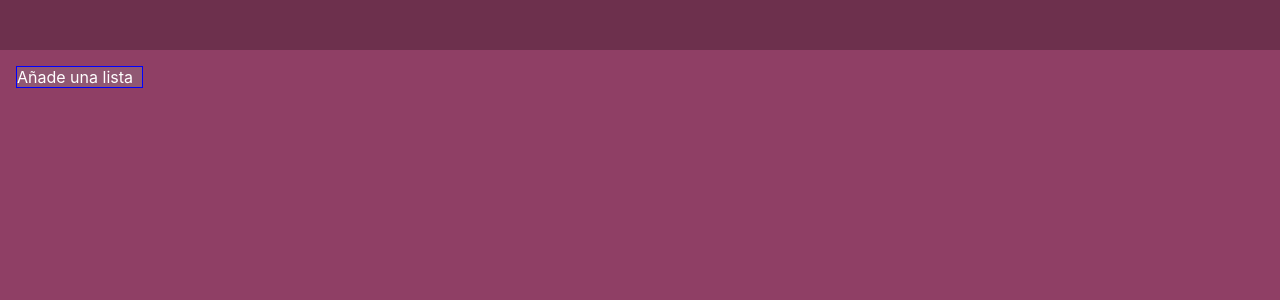
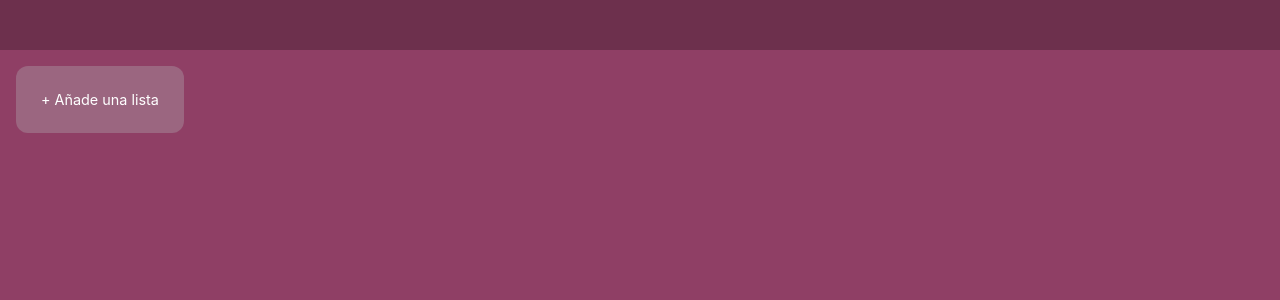
Before and after one commit to AridanyS/Drag-Drop, a React (Vite) app: page / in a window 1280 px wide. Shown: the top 300 px of the page. Built offline with nearby package versions, Linux system fonts and the light colour scheme.

Commit message:
Styles.card-box

```diff
--- a/src/components/Cards.css
+++ b/src/components/Cards.css
@@ -5,27 +5,27 @@ article {
 }
 
 .card-box1 {
-  width: 10%;
-  border: 1px solid blue;
-  background-color: #905873;
+  display: flex;
+  width: auto;
+  padding: 2%;
+  background-color: #9b6680;
   cursor: pointer;
+  border-radius: 12px;
+  justify-content: center;
+  font-size: 0.9em;
 }
 .card-box1:hover {
-  background-color: #8a3a61;
-  opacity: 0.8;
+  background-color: #9e4f75;
 }
 
 .addList {
   background-color: #935579;
   all: unset;
   color: white;
+}
 
-}
-.addList:hover {
-}
-input {
+.inputTitle {
   height: auto;
-  border-radius: 12px;
   background-color: #22272b;
   color: #abb6c3;
 }
--- a/src/components/Cards.jsx
+++ b/src/components/Cards.jsx
@@ -4,7 +4,7 @@ export function Card() {
       <article className="article-card1">
         <section className="card-box1">
 
-          <button onClick={onClick} className="addList">Añade una lista</button>
+          <button onClick={onClick} className="addList">+ Añade una lista</button>
         </section>
       </article>
 
@@ -15,6 +15,6 @@ export function Card() {
 
 function onClick() {
     return(
-    <input type="text" placeholder="Introduzca título de la lista"></input>)
+    <input className="inputTitle" type="text" placeholder="Introduzca título de la lista"></input>)
 
 }
```
